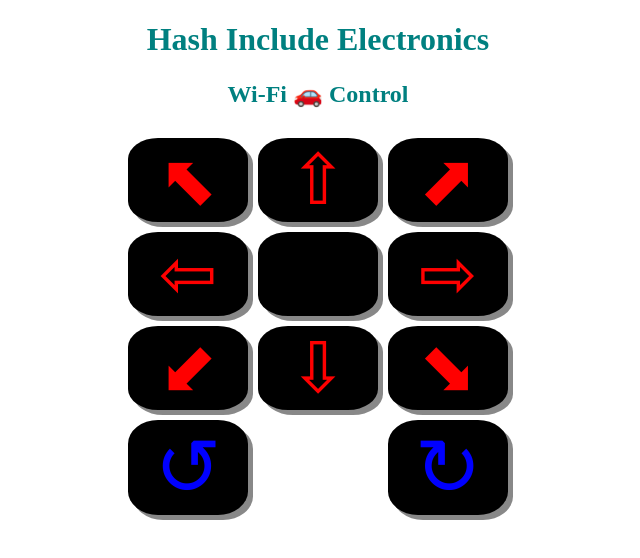
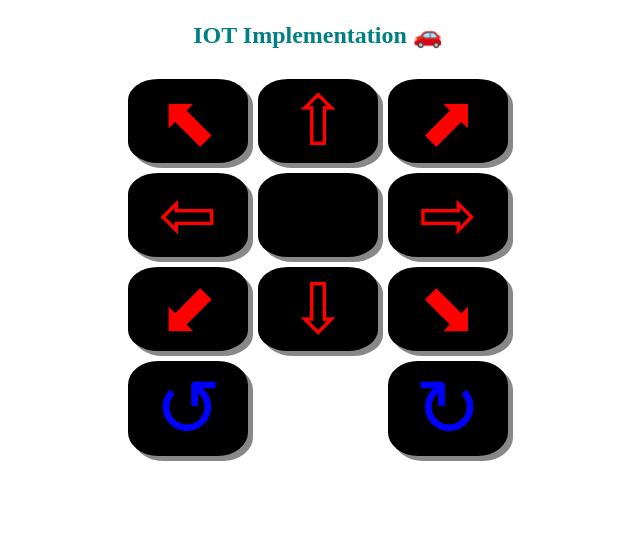
Before and after one commit to Akshat2210/IOTAPPLICATION, a plain HTML site: page index.html in a window 1280 px wide. Shown: the whole page, without its empty margins (322-962 px from the left). Drawn offline with Linux system fonts and the light colour scheme.

Commit message:
commiting index and server

```diff
--- a/index.html
+++ b/index.html
@@ -34,8 +34,8 @@
   </head>
   <body class="noselect" align="center" style="background-color:white">
 
-    <h1 style="color: teal;text-align:center;">Hash Include Electronics</h1>
-    <h2 style="color: teal;text-align:center;">Wi-Fi &#128663; Control</h2>
+    <h1 style="color: teal;text-align:center;"></h1>
+    <h2 style="color: teal;text-align:center;">IOT Implementation &#128663;</h2>
 
     <table id="mainTable" style="width:400px;margin:auto;table-layout:fixed" CELLSPACING=10>
       <tr>
@@ -64,7 +64,7 @@
     </table>
 
     <script>
-      var webSocketUrl = "ws:\/\/" + window.location.hostname + "/ws";
+      var webSocketUrl = "ws:\/\/" + window.location.hostname + "/app";
       var websocket;
 
       function initWebSocket()
--- a/server.js
+++ b/server.js
@@ -18,7 +18,7 @@ const server = http.createServer((req, res) => {
         res.end(data);
       }
     });
-  } else {
+  }   else {
     res.writeHead(404, { 'Content-Type': 'text/plain' });
     res.end('Not Found');
   }
```
